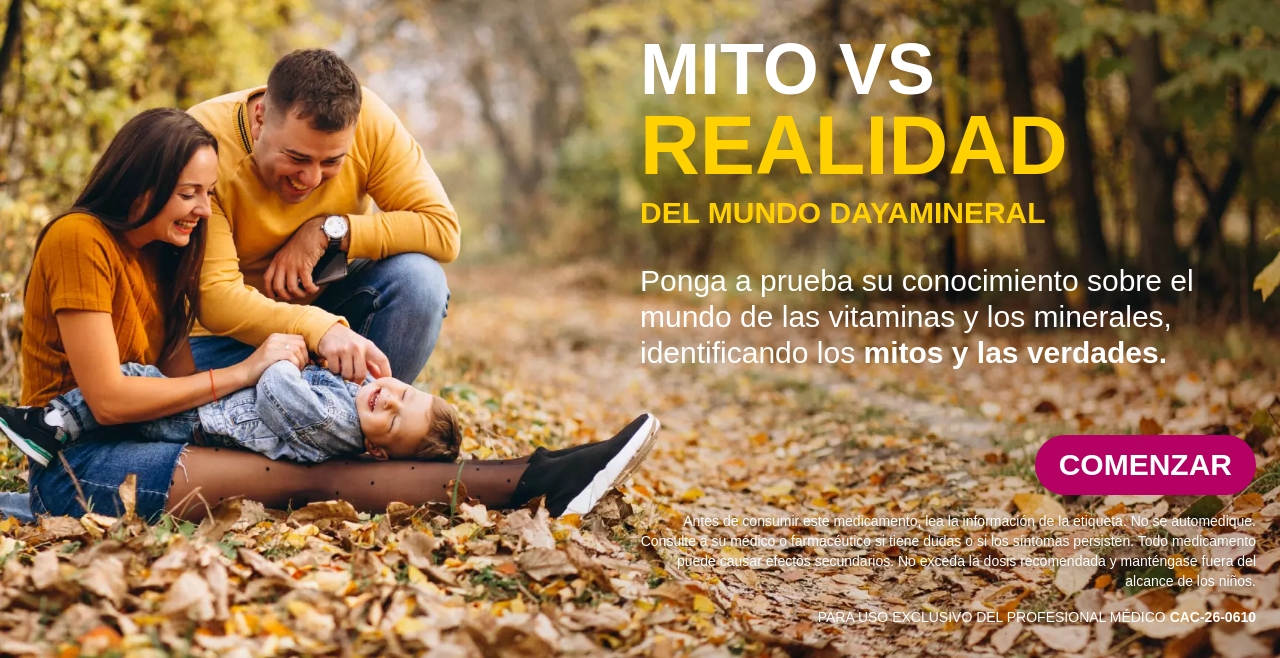
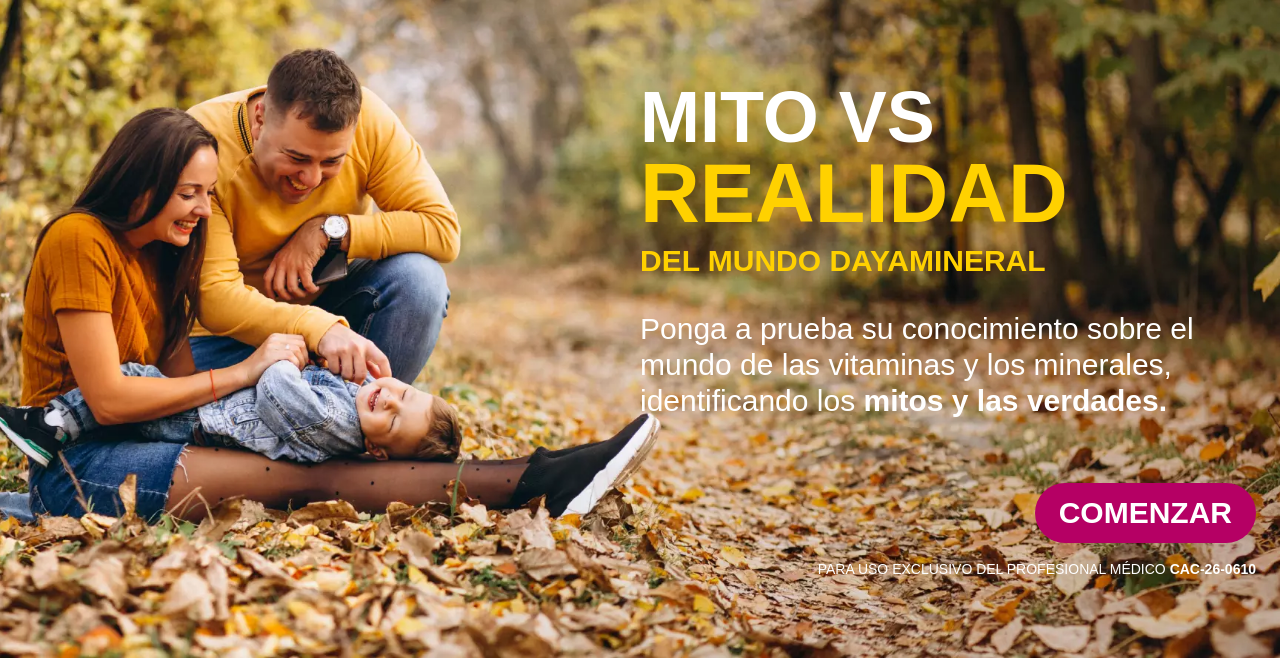
Before and after one commit to TDanyStark/mito_vs_realidad_dayamineral, an Astro site: page / in a window 1280 px wide. Shown: the part 142-800 px from the top of the page. Built offline with nearby package versions, Linux system fonts and the light colour scheme; Astro itself is replaced by a stand-in of ours; a web font is replaced by a local one.

Commit message:
fix: remove outdated medication disclaimer for clarity

```diff
--- a/src/pages/index.astro
+++ b/src/pages/index.astro
@@ -36,9 +36,6 @@
           >
             COMENZAR
           </a>
-          <p class="text-white text-sm mt-4 text-right text-shadow-lg">
-            Antes de consumir este medicamento, lea la información de la etiqueta. No se automedique. Consulte a su médico o farmacéutico si tiene dudas o si los síntomas persisten. Todo medicamento puede causar efectos secundarios. No exceda la dosis recomendada y manténgase fuera del alcance de los niños.
-          </p>
           <p class="text-white text-sm mt-4">
             PARA USO EXCLUSIVO DEL PROFESIONAL MÉDICO  <b>CAC-26-0610</b>
           </p>
```
